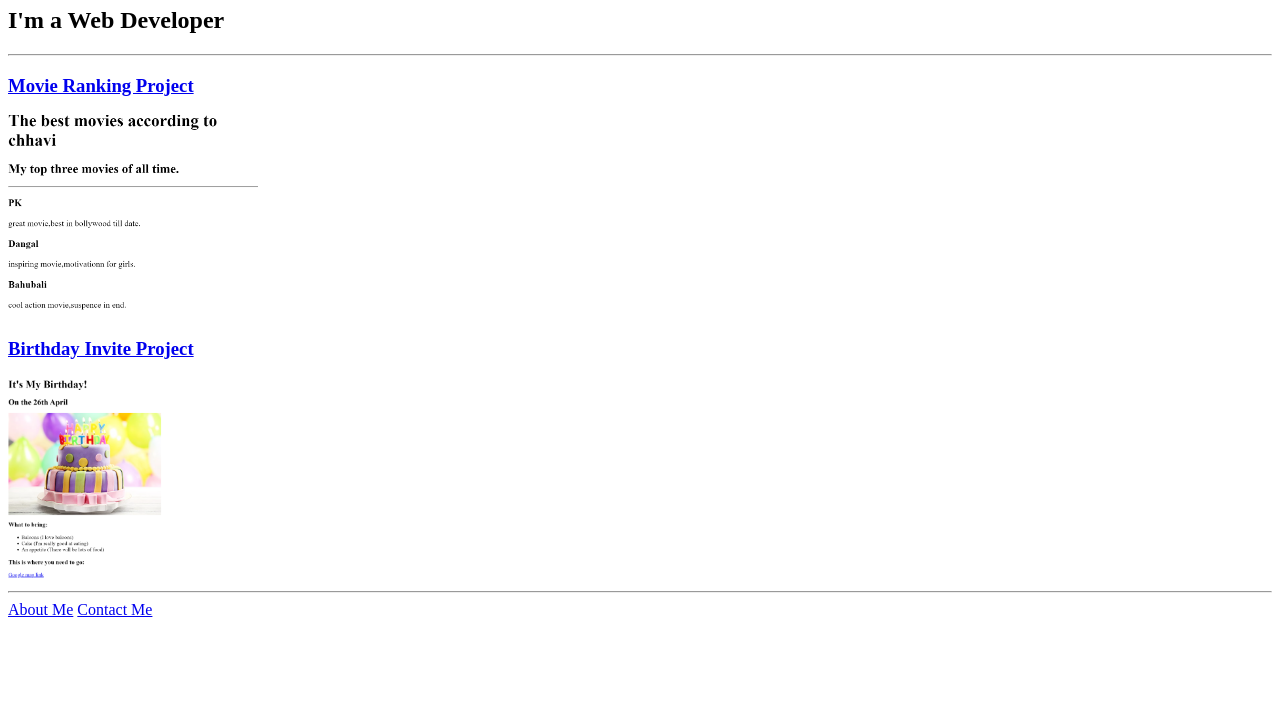
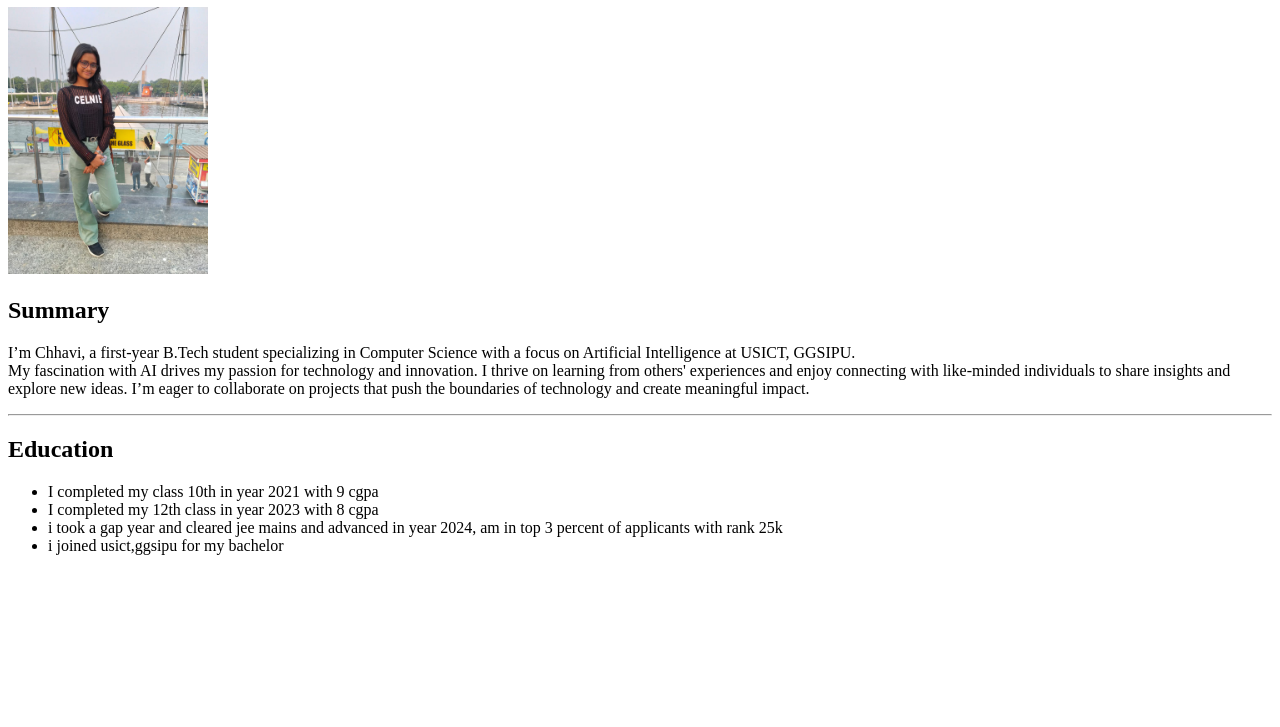
Before and after one commit to chvigoyal/html.portfolio, a plain HTML site: page index.html in a window 1280 px wide. Shown: the part 73-800 px from the top of the page. Drawn offline with Linux system fonts and the light colour scheme.

Commit message:
Add files via upload

```diff
--- a/index.html
+++ b/index.html
@@ -1,22 +1,24 @@
 <!DOCTYPE html>
 <html lang="en">
+<head>
+    <meta charset="UTF-8">
+    <meta name="viewport" content="width=device-width, initial-scale=1.0">
+    <title>MyResume</title>
+</head>
+<body>
+    <h1>Chhavi Goyal</h1>
+    <img src = "imgchvi.jpg" width = 200/>
+    <h2>Summary</h2>
+    <p>I’m Chhavi, a first-year B.Tech student specializing in Computer Science with a focus on Artificial Intelligence at USICT, GGSIPU.<BR> My fascination with AI drives my passion for technology and innovation. I thrive on learning from others' experiences and enjoy connecting with like-minded individuals to share insights and explore new ideas. I’m eager to collaborate on projects that push the boundaries of technology and create meaningful impact.</p>
+<HR>
+    <h2>Education</h2>
+    <ul>
+        <li>I completed my class 10th in year 2021 with 9 cgpa</li>
+        <li>I completed my 12th class in year 2023 with 8 cgpa</li>
+        <li>i took a gap year and cleared jee mains and advanced in year 2024, am in top 3 percent of applicants with rank 25k </li>
+        <li>i joined usict,ggsipu for my bachelor</li>
+    </ul>
 
-<head>
-  <meta charset="UTF-8">
-  <title>Chhavi's Portfolio</title>
-</head>
 
-<body>
-  <h1>Chhavi Goyal Portfolio</h1>
-  <h2>I'm a Web Developer</h2>
-  <hr />
-  <h3><a href="./public/movie-ranking.html">Movie Ranking Project</a></h3>
-  <img src="./assets/images/moviechhavi.png" height="200" alt="movie ranking project preview"/>
-  <h3><a href="./public/birthday-invite.html">Birthday Invite Project</a></h3>
-  <img src="./assets/images/bchhavi.png" height="200" alt="birthday invite project preview"/>
-  <hr />
-  <a href="./public/about.html">About Me</a>
-  <a href="./public/contact.html">Contact Me</a>
 </body>
-
 </html>
```
Also changed, not shown: contact.html (added, +9 -0 lines), imcchhavi.jpg (added), imgchvi.jpg (added).
